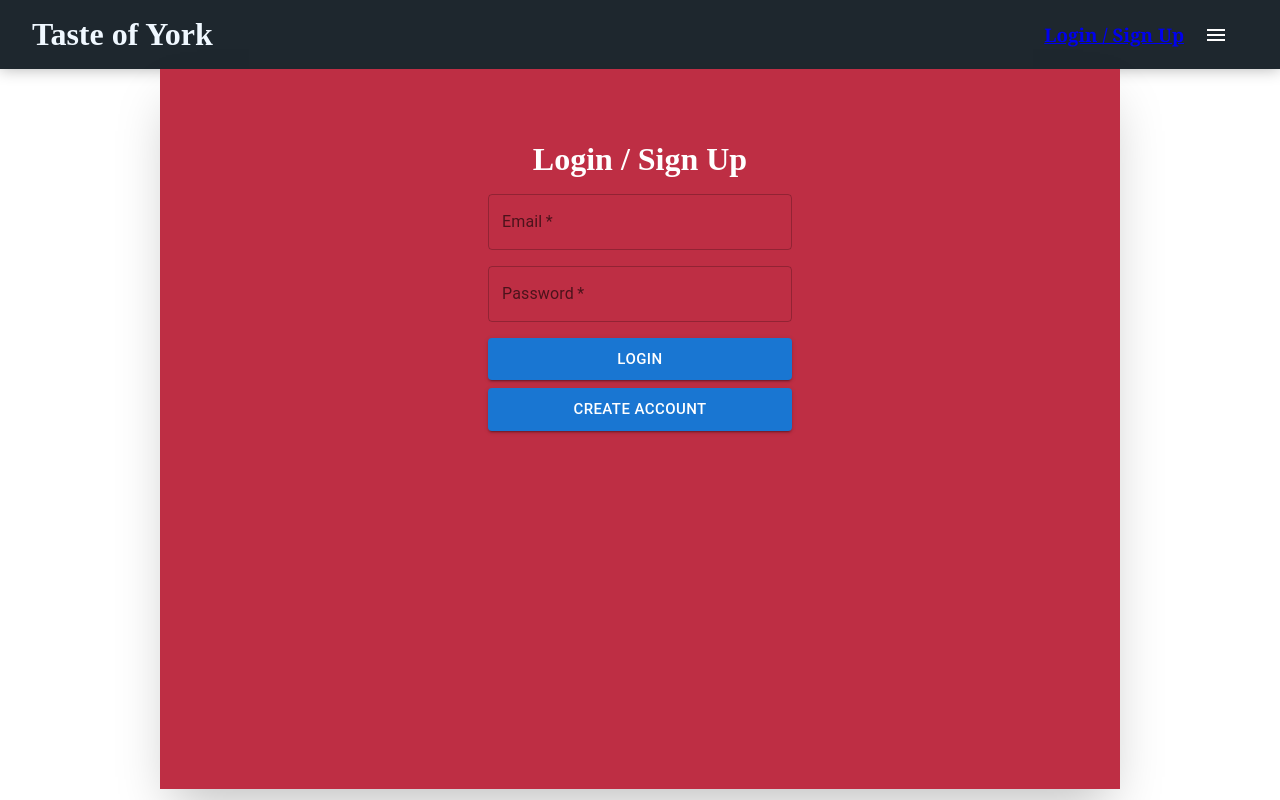
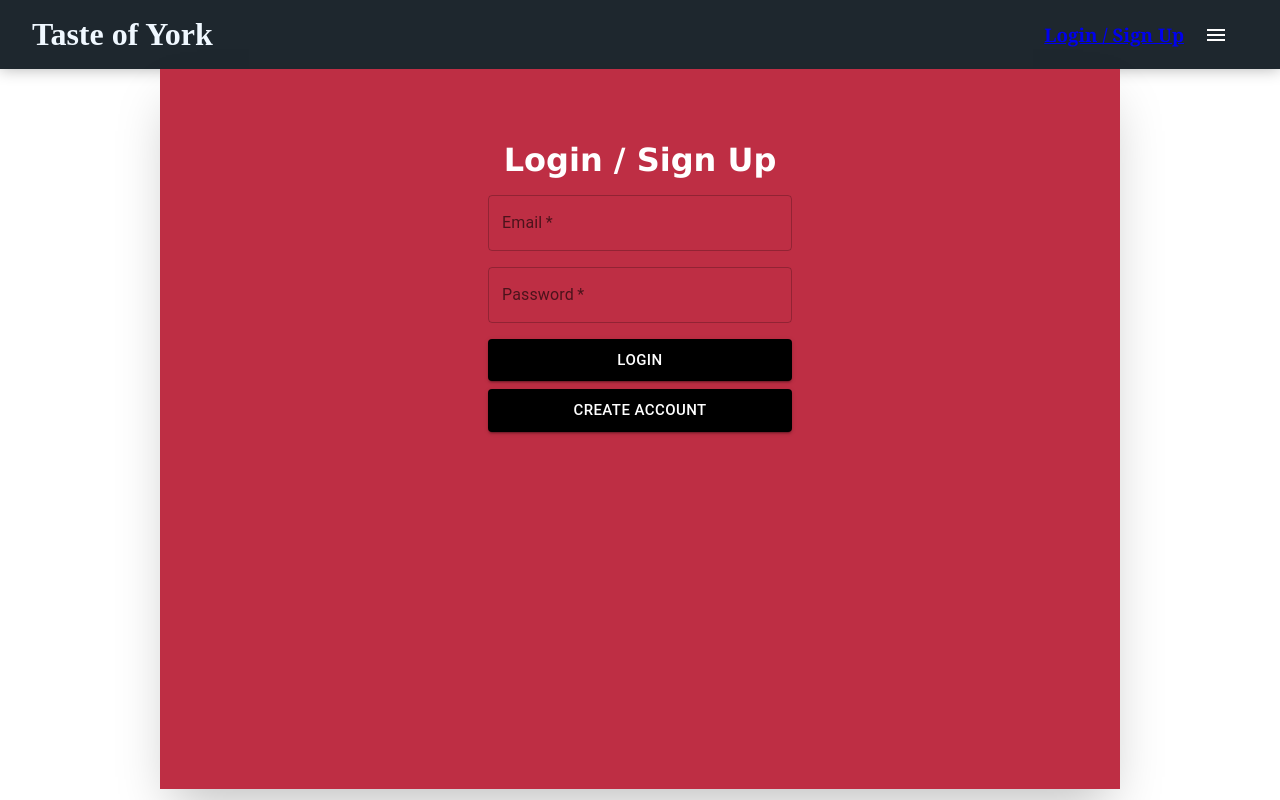
Before and after one commit to SamanthaWang0830/TasteOfYork, a React (Create React App) app: page / in a window 1280 px wide. Built offline with nearby package versions, Linux system fonts and the light colour scheme.

Commit message:
modified login page

```diff
--- a/src/pages/Login/LoginPage.jsx
+++ b/src/pages/Login/LoginPage.jsx
@@ -1,14 +1,17 @@
 import React from "react";
 import "./login.css";
 import { TextField, Button } from "@mui/material";
+import { grey } from "@mui/material/colors";
 
 export default function Login() {
+  const white = grey[50];
 
   return (
     <div className="body">
       <div class="login-box">
         <h2>Login / Sign Up</h2>
         <TextField
+          className="textField"
           fullWidth
           required
           id="email"
@@ -17,6 +20,7 @@ export default function Login() {
           sx={{ mb: 2 }}
         />
         <TextField
+          className="textField"
           fullWidth
           required
           id="password"
@@ -25,14 +29,26 @@ export default function Login() {
           variant="outlined"
           sx={{ mb: 2 }}
         />
-        <Button size="large" type="submit" fullWidth variant="contained">
+        <Button
+          className="btn"
+          size="large"
+          type="submit"
+          fullWidth
+          variant="contained"
+        >
           Login
         </Button>
 
-        <Button size="large" type="submit" fullWidth variant="contained" sx={{ mt: 1 }}>
+        <Button
+          className="btn"
+          size="large"
+          type="submit"
+          fullWidth
+          variant="contained"
+          sx={{ mt: 1 }}
+        >
           Create Account
         </Button>
-
       </div>
     </div>
   );
--- a/src/pages/Login/login.css
+++ b/src/pages/Login/login.css
@@ -11,6 +11,11 @@
   text-align: center;
 } */
 
+.btn {
+  background-color: black !important;
+  color: white !important;
+}
+
 .body {
   display: flex;
   width: 75%;
@@ -23,7 +28,6 @@
 
   background-color: #be2e44;
   box-shadow: rgba(0, 0, 0, 0.25) 0px 25px 50px -12px;
-
 }
 .loginForm {
   padding: 1rem;
@@ -43,6 +47,11 @@
   text-align: center;
   margin: 1rem 0;
   font-size: 2rem;
+  font-family:Verdana, Geneva, Tahoma, sans-serif;
+}
+
+.textField {
+  color: white;
 }
 
 .btns {
```
